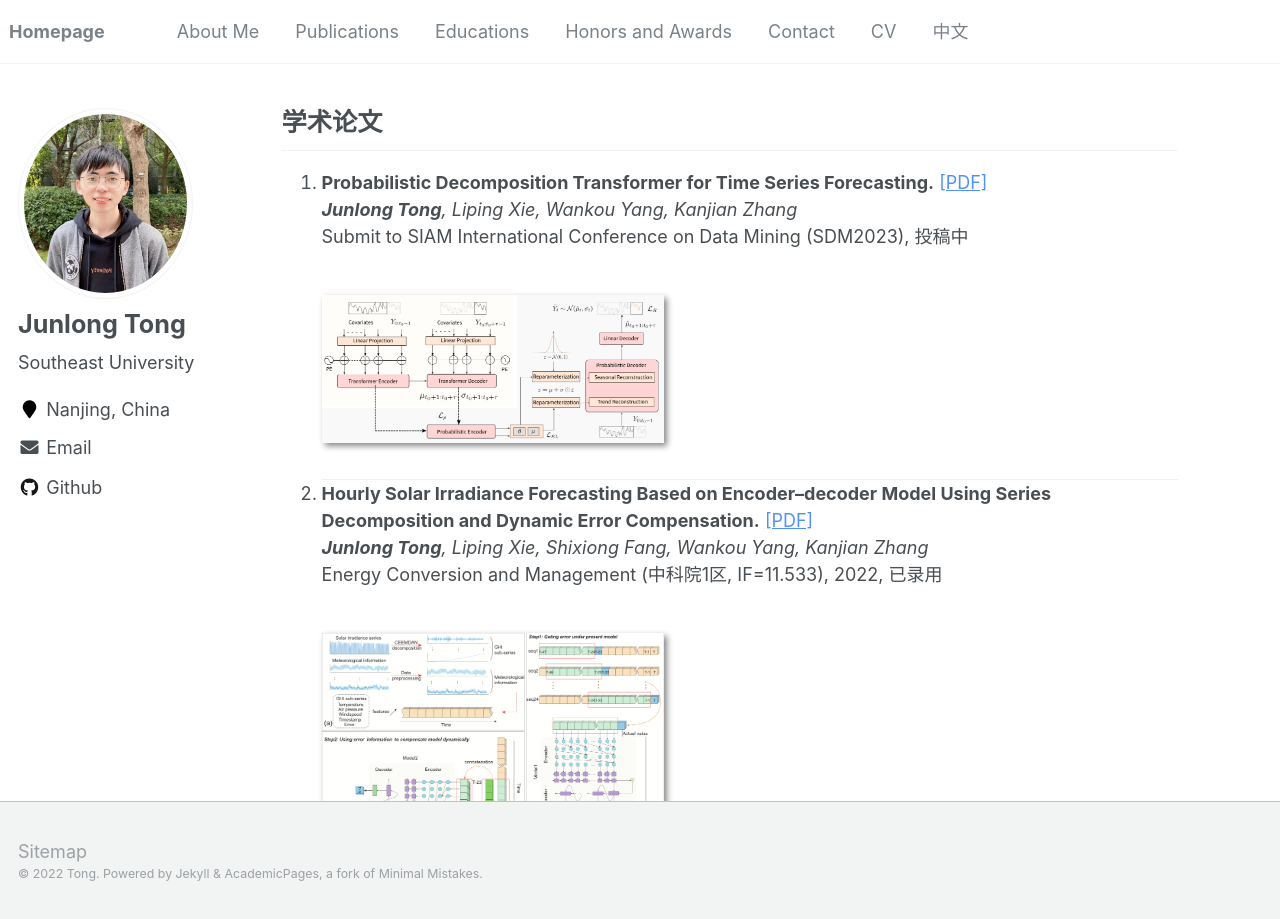
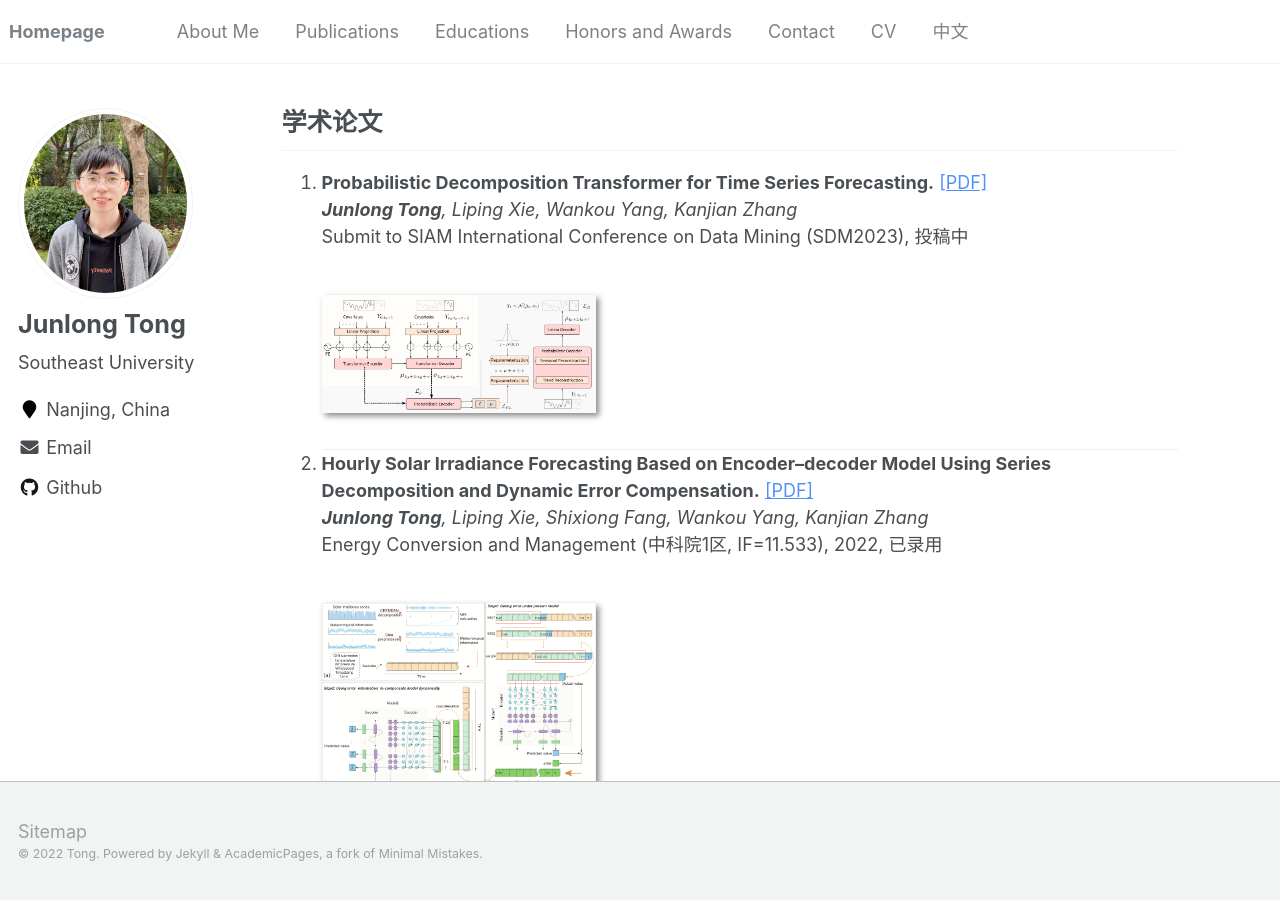
Before and after one commit to JL-tong/JL-tong.github.io, a Jekyll site: the page built from _pages/includes/Publications.md, in a window 1280 px wide. Built offline with Jekyll 4.4.1, drawn with Linux system fonts in a browser that asks for light colours; our own code applies the rules of GitHub Pages for plain Markdown files; comment, search, counter and statistics services are not loaded.

Commit message:
Updata pages

```diff
--- a/_pages/includes/Publications.md
+++ b/_pages/includes/Publications.md
@@ -6,7 +6,7 @@
 	Submit to SIAM International Conference on Data Mining (SDM2023), 投稿中<br>
     </li>
 <div class='paper-box'><div class='paper-box-image'>
-<div><img src='https://jl-tong.github.io/images/frame.png' alt="sym" width="100%"></div></div>
+<div><img src='https://jl-tong.github.io/images/frame.png' alt="sym" width="80%"></div></div>
 <div class='paper-box-text' markdown="1"></div></div>
 
 <!-- <table frame=void rules=none>
@@ -23,7 +23,7 @@
 	Energy Conversion and Management (中科院1区, IF=11.533), 2022, 已录用<br>
     </li>
 <div class='paper-box'><div class='paper-box-image'>
-<div><img src='https://jl-tong.github.io/images/frame0.png' alt="sym" width="100%"></div></div>
+<div><img src='https://jl-tong.github.io/images/frame0.png' alt="sym" width="80%"></div></div>
 <div class='paper-box-text' markdown="1"></div></div>
 
 </ol>
```
